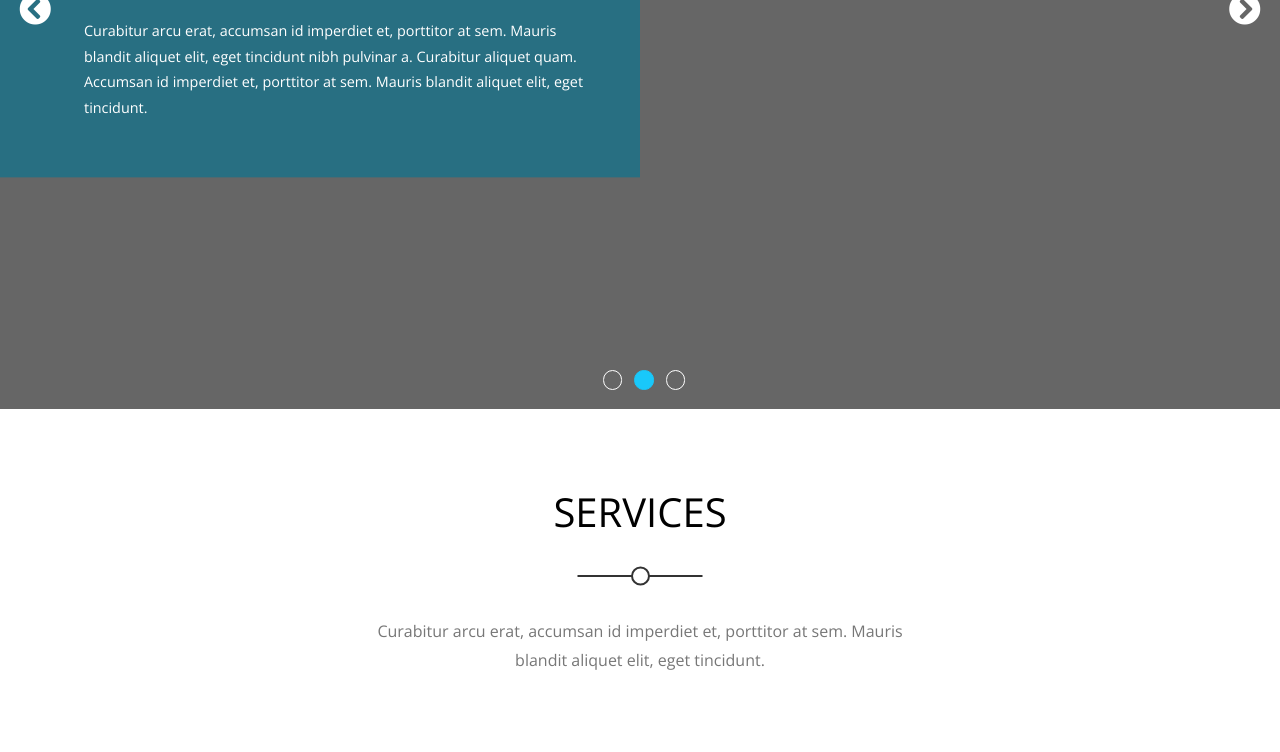
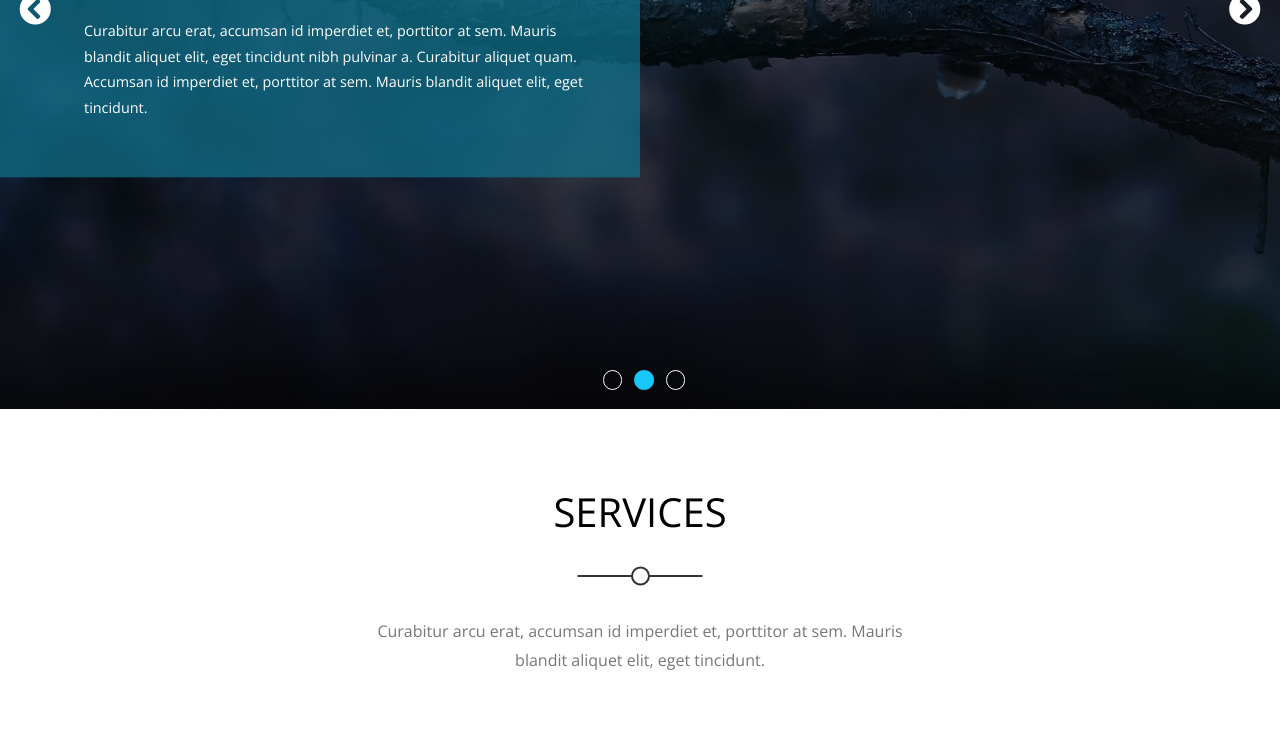
Before and after one commit to zyadfallatah/css-template-2, a plain HTML site: page index.html in a window 1280 px wide. Shown: the part 391-1143 px from the top of the page. Drawn offline with nearby package versions, Linux system fonts and the light colour scheme; the site is published under a folder, as on GitHub Pages, so addresses that start at the root find nothing.

Commit message:
fixing first image

```diff
--- a/css/main.css
+++ b/css/main.css
@@ -219,7 +219,7 @@ header .search-logo i {
 .landing {
   position: relative;
   min-height: 100vh;
-  background-image: url("/images/landing.jpg");
+  background-image: url("../images/landing.jpg");
   background-size: cover;
 }
 .landing .overlay {
```
